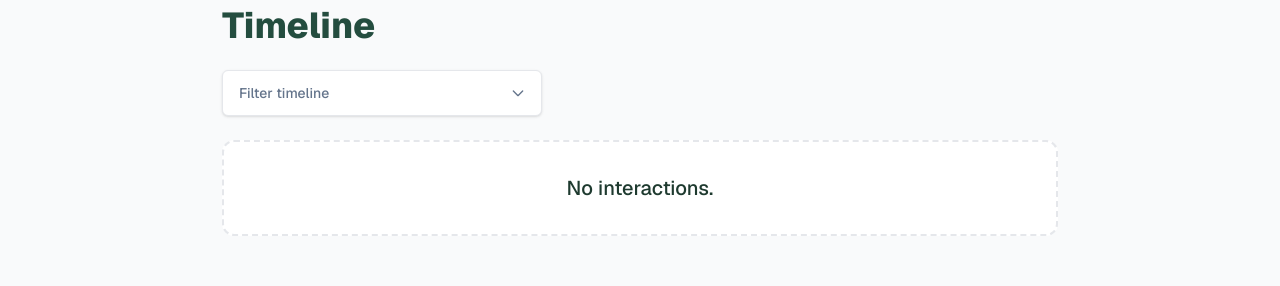
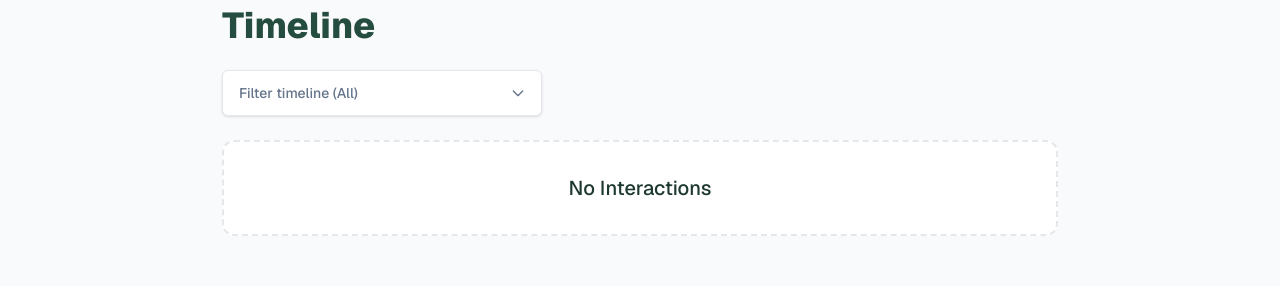
Before and after one commit to raselbabu273/keen-keeper-session, a React (Vite) app: page /timeline in a window 1280 px wide. Shown: the part 179-465 px from the top of the page. Built offline with nearby package versions, Linux system fonts and the light colour scheme.

Commit message:
Timeline Filtering design complete

```diff
--- a/src/Page/Timeline.jsx
+++ b/src/Page/Timeline.jsx
@@ -1,14 +1,15 @@
-import { useContext } from "react";
+import { useContext, useState } from "react";
 import { TimelineContext } from "../Context/Context";
 import { LuPhoneCall, LuVideo } from "react-icons/lu";
 import { BsChatRightText } from "react-icons/bs";
 
-const Timeline = () => {
+const Timelines = () => {
   const { timelineData } = useContext(TimelineContext);
-  console.log(timelineData);
+
+  const [filterType, setFilterType] = useState("all");
 
   const icons = (action) => {
-    switch (action?.toLowerCase()) {
+    switch (action?.toLowerCase()?.trim()) {
       case "call":
         return <LuPhoneCall />;
       case "text":
@@ -16,29 +17,34 @@ const Timeline = () => {
       case "video":
         return <LuVideo />;
       default:
-        return;
+        return null;
     }
   };
+
+  const filteredEvents =
+    timelineData?.filter((event) => {
+      const selectedFilter = filterType?.toLowerCase()?.trim();
+      if (selectedFilter === "all" || !selectedFilter) return true;
+
+      const currentAction = event.action?.toLowerCase()?.trim();
+      return currentAction === selectedFilter;
+    }) || [];
 
   return (
     <div className="p-8 flex justify-center my-20">
       <div className="max-w-11/16 w-full space-y-6">
-
-        <h1 className="text-4xl font-extrabold text-[#244D3F]">
-          Timeline
-        </h1>
+        <h1 className="text-4xl font-extrabold text-[#244D3F]">Timeline</h1>
 
         <div className="relative max-w-xs">
           <select
-            className="w-full bg-[#FFFFFF] border border-gray-200 text-[#64748B] rounded-md px-4 py-3 pr-10 appearance-none shadow-sm focus:outline-none focus:border-emerald-500 transition duration-150 text-sm font-medium"
-            defaultValue=""
+            value={filterType}
+            onChange={(e) => setFilterType(e.target.value)}
+            className="w-full bg-[#FFFFFF] border border-gray-200 text-[#64748B] rounded-md px-4 py-3 pr-10 appearance-none shadow-sm focus:outline-none focus:border-emerald-500 transition duration-150 text-sm font-medium cursor-pointer"
           >
-            <option value="" disabled>
-              Filter timeline
-            </option>
-            <option value="call">Calls</option>
-            <option value="text">Texts</option>
-            <option value="video">Video Calls</option>
+            <option value="all">Filter timeline (All)</option>
+            <option value="call">Call</option>
+            <option value="text">Text</option>
+            <option value="video">Video</option>
           </select>
 
           <div className="absolute inset-y-0 right-0 flex items-center pr-4 pointer-events-none text-[#64748B]">
@@ -59,26 +65,26 @@ const Timeline = () => {
         </div>
 
         <div className="space-y-3">
-          {timelineData && timelineData.length > 0 ? (
-            timelineData.map((data) => (
+          {filteredEvents.length > 0 ? (
+            filteredEvents.map((event, index) => (
               <div
-                key={data.id}
-                className="bg-[#FFFFFF] border border-gray-100 rounded-md p-5 flex items-center gap-4 shadow-sm hover:shadow-md transition duration-200">
-
+                key={`${event.action}-${index}`}
+                className="bg-[#FFFFFF] border border-gray-100 rounded-md p-5 flex items-center gap-4 shadow-sm hover:shadow-md transition duration-200"
+              >
                 <div className="w-12 h-12 rounded-md bg-[#FFFFFF] flex items-center justify-center text-2xl shadow-sm">
-                  {icons(data.action)}
+                  {icons(event.action)}
                 </div>
 
                 <div className="flex flex-col">
                   <p className="text-sm text-slate-500 font-medium">
                     <span className="font-semibold text-[#1e3a2f] text-base capitalize">
-                      {data.action}
+                      {event.action}
                     </span>
-                    {` with ${data.name}`}
+                    {` with ${event.name}`}
                   </p>
                   <span className="text-xs font-semibold text-[#64748B] mt-1">
-                    {data.time
-                      ? new Date(data.time).toLocaleDateString("en-US", {
+                    {event.time
+                      ? new Date(event.time).toLocaleDateString("en-US", {
                           month: "long",
                           day: "numeric",
                           year: "numeric",
@@ -89,9 +95,8 @@ const Timeline = () => {
               </div>
             ))
           ) : (
-
             <div className="bg-[#FFFFFF] border-2 border-dashed border-gray-200 rounded-xl p-8 text-center text-[#1e3a2f] text-xl font-medium">
-              No interactions.
+              No Interactions
             </div>
           )}
         </div>
@@ -100,4 +105,4 @@ const Timeline = () => {
   );
 };
 
-export default Timeline;
+export default Timelines;
```
